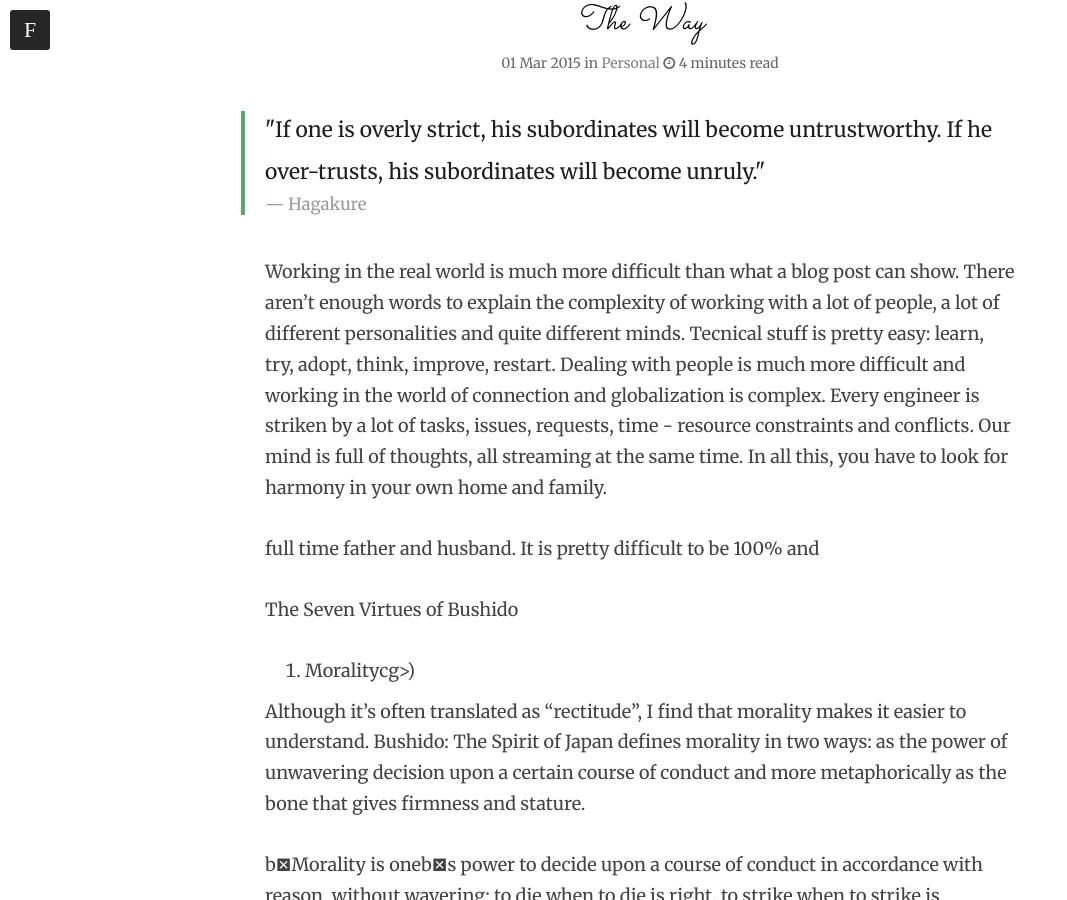
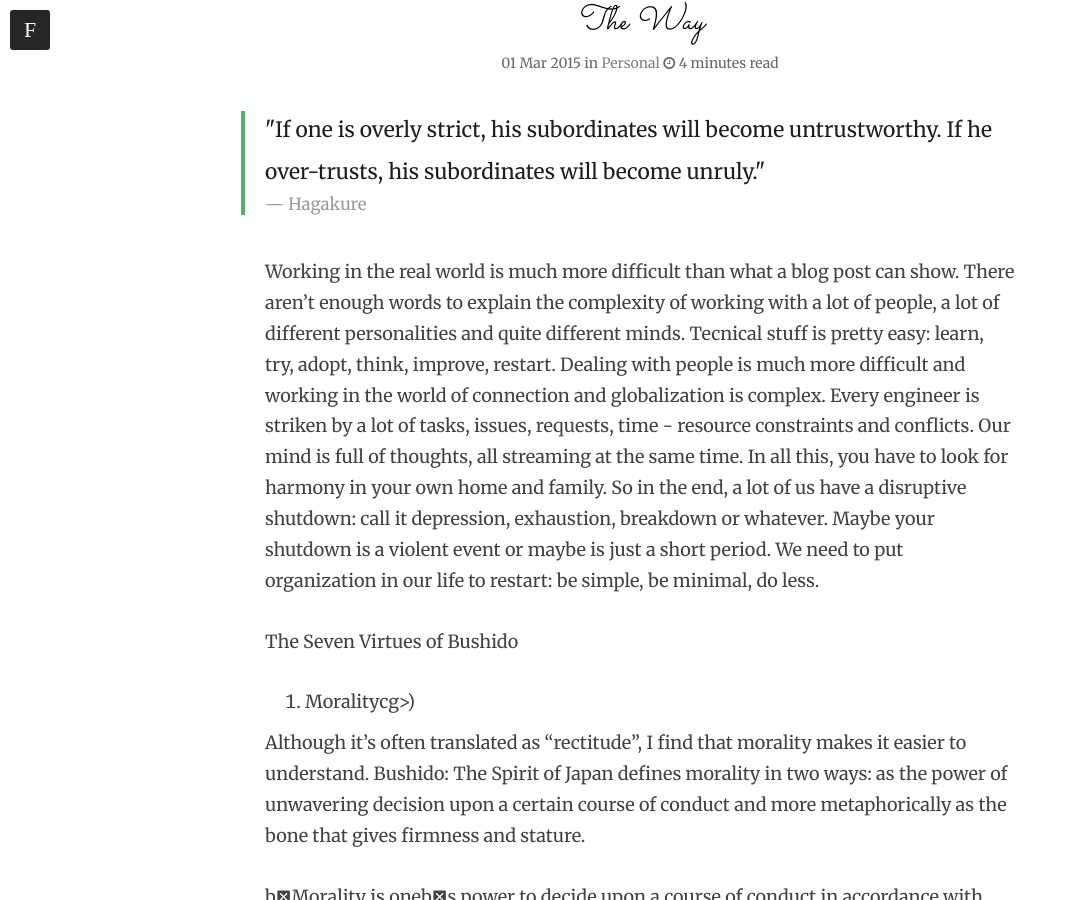
Before and after one commit to JayZar21/JayZar21.github.io, a Jekyll site: the page built from _posts/2015-03-01-the-way.md, in a window 1280 px wide and 900 px high, scrolled down 715 px. Shown: the whole window, without its empty margins (0-1067 px from the left). Built offline with Jekyll 4.4.1, drawn with Linux system fonts in a browser that asks for light colours; nearby versions of some CDN libraries; comment, search, counter and statistics services are not loaded.

Commit message:
Saved 2015-03-01-the-way.md with Dillinger.io

```diff
--- a/_posts/2015-03-01-the-way.md
+++ b/_posts/2015-03-01-the-way.md
@@ -25,10 +25,9 @@ There aren't enough words to explain the complexity of working with a lot of peo
 personalities and quite different minds. Tecnical stuff is pretty easy: learn, try, adopt, think, improve, restart.
 Dealing with people is much more difficult and working in the world of connection and globalization is complex.
 Every engineer is striken by a lot of tasks, issues, requests, time - resource constraints and conflicts.
-Our mind is full of thoughts, all streaming at the same time. In all this, you have to look for harmony in your own home and family.
+Our mind is full of thoughts, all streaming at the same time. In all this, you have to look for harmony in your own home and family. So in the end, a lot of us have a disruptive shutdown: call it depression, exhaustion, breakdown or whatever. Maybe your shutdown is a violent event or maybe is just a short period. We need to put organization in our life to restart: be simple, be minimal, do less.
 
-full time father and husband.
-It is pretty difficult to be 100% and
+
 
 The Seven Virtues of Bushido
 
```
